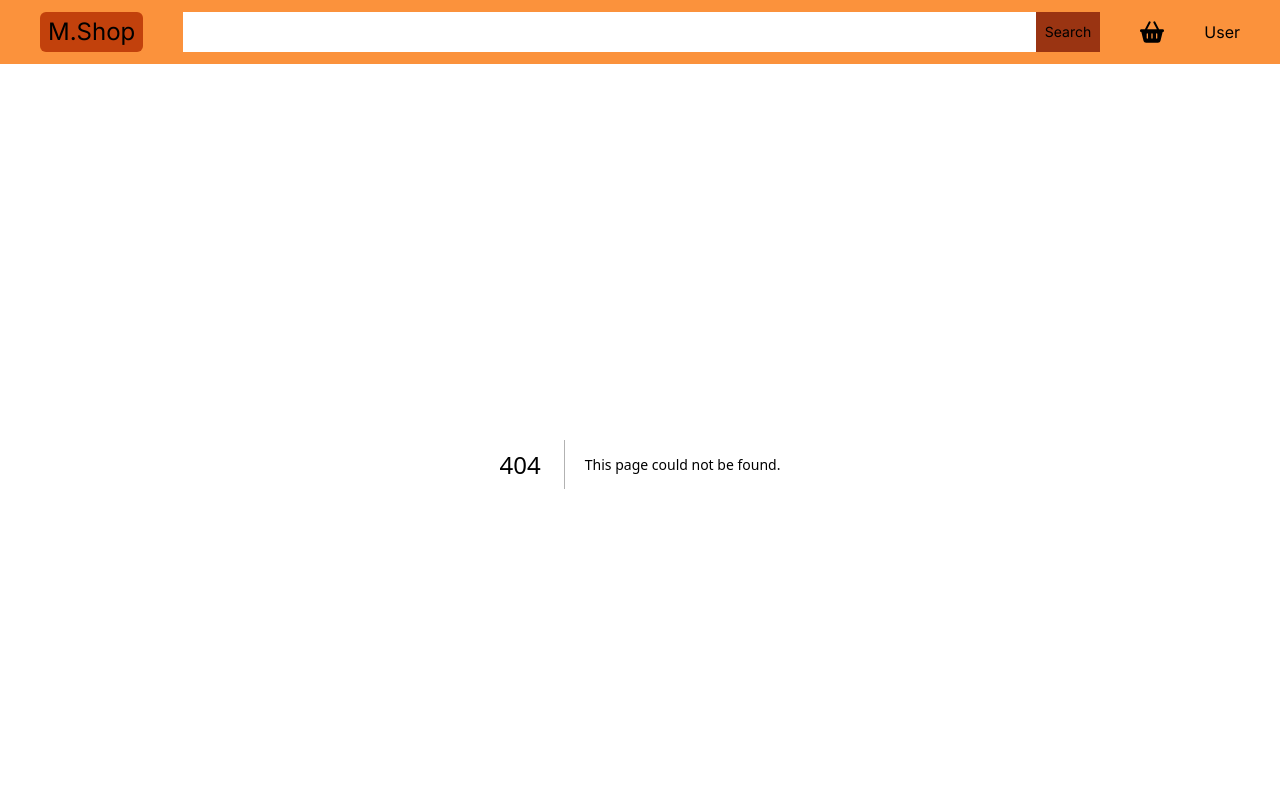
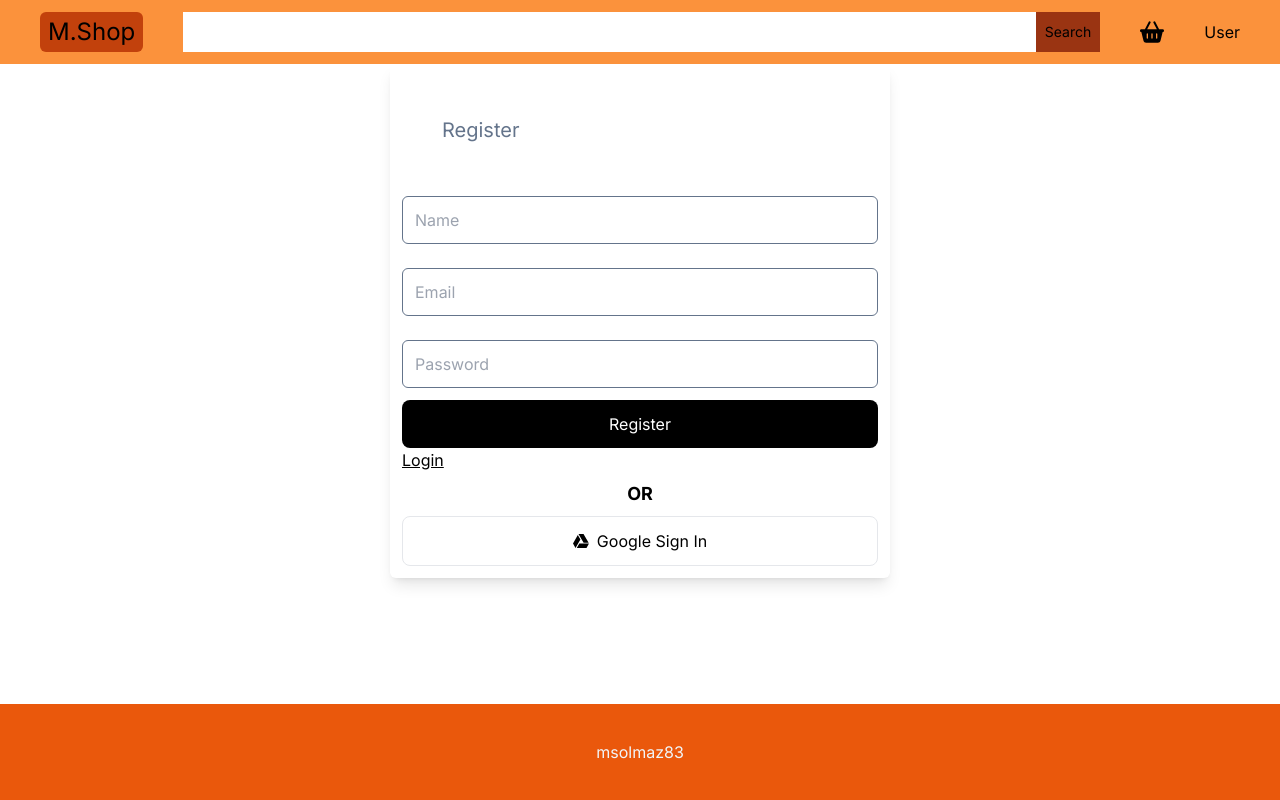
Before and after one commit to Msolmaz4/nextEcommerce, a Next.js app: page /register in a window 1280 px wide. Before the commit this address had no page. Shown: the top 800 px of the page. Built offline with nearby package versions, Linux system fonts and the light colour scheme.

Commit message:
prisma_anfang

```diff
--- /dev/null
+++ b/app/components/Container/AuthContanier.tsx
@@ -0,0 +1,10 @@
+import React from 'react'
+
+const AuthContainer = ({children}:{children:React.ReactNode}) => {
+    //bunu register ve login de sayfayi direk ortlamak icin bur hayirbir contanier zaptim
+  return (
+    <div className='min-h-fit h-full w-full flex items-center justify-center'>{children}</div>
+  )
+}
+
+export default AuthContainer
--- /dev/null
+++ b/app/components/auth/LoginClient.tsx
@@ -0,0 +1,57 @@
+"use client";
+import React from "react";
+//burda duyenleme icin bubnu cairdim
+import AuthContainer from "../Container/AuthContanier";
+import Heading from "../general/Heading";
+import Input from "../general/Input";
+import { error } from "console";
+import Button from "../general/Button";
+import { useForm, SubmitHandler, FieldValues } from "react-hook-form";
+import { FaGoogleDrive } from "react-icons/fa";
+import Link from "next/link";
+
+const LoginClient = () => {
+  const {
+    register,
+    handleSubmit,
+    watch,
+    formState: { errors },
+  } = useForm<FieldValues>();
+  const onSubmit: SubmitHandler<FieldValues> = (data) => console.log(data);
+
+  return (
+    <AuthContainer>
+      <div className="w-full md:w-[500px] p-3 shadow-lg rounded-md">
+        <Heading text="Login" />
+
+        <Input
+          placeholder="Email"
+          type="email"
+          id="email"
+          register={register}
+          errors={errors}
+          required
+        />
+        <Input
+          placeholder="Password"
+          type="password"
+          id="password"
+          register={register}
+          errors={errors}
+          required
+        />
+        <Button text="Login" onClick={handleSubmit(onSubmit)} />
+        <Link href="/register" className="underline">Sign In</Link>
+        <div className="text-center my-2 font-bold text-lg">OR</div>
+        <Button
+          text="Google gogin"
+          outline
+
+          icon={FaGoogleDrive}
+        />
+      </div>
+    </AuthContainer>
+  );
+};
+
+export default LoginClient;
--- /dev/null
+++ b/app/components/auth/RegisterClient.tsx
@@ -0,0 +1,64 @@
+"use client";
+import React from "react";
+//burda duyenleme icin bubnu cairdim
+import AuthContainer from "../Container/AuthContanier";
+import Heading from "../general/Heading";
+import Input from "../general/Input";
+import { error } from "console";
+import Button from "../general/Button";
+import { useForm, SubmitHandler, FieldValues } from "react-hook-form";
+import { FaGoogleDrive } from "react-icons/fa";
+import Link from "next/link";
+
+const RegisterClient = () => {
+  const {
+    register,
+    handleSubmit,
+    watch,
+    formState: { errors },
+  } = useForm<FieldValues>();
+  const onSubmit: SubmitHandler<FieldValues> = (data) => console.log(data);
+
+  return (
+    <AuthContainer>
+      <div className="w-full md:w-[500px] p-3 shadow-lg rounded-md">
+        <Heading text="Register" />
+        <Input
+          placeholder="Name"
+          type="text"
+          id="name"
+          register={register}
+          errors={errors}
+          required
+        />
+        <Input
+          placeholder="Email"
+          type="email"
+          id="email"
+          register={register}
+          errors={errors}
+          required
+        />
+        <Input
+          placeholder="Password"
+          type="password"
+          id="password"
+          register={register}
+          errors={errors}
+          required
+        />
+        <Button text="Register" onClick={handleSubmit(onSubmit)} />
+        <Link href="/login" className="underline">Login </Link>
+        <div className="text-center my-2 font-bold text-lg">OR</div>
+        <Button
+          text="Google  Sign In"
+          outline
+          onClick={() => alert("google sign in")}
+          icon={FaGoogleDrive}
+        />
+      </div>
+    </AuthContainer>
+  );
+};
+
+export default RegisterClient;
--- a/app/components/general/Button.tsx
+++ b/app/components/general/Button.tsx
@@ -6,14 +6,15 @@ interface ButtonProps {
     onClick?:(e:React.MouseEvent<HTMLButtonElement>) => void,
     small?:boolean
     outline?:boolean
-    //icon?:IconType | undefined
+    icon?:IconType | undefined
     disabled?:boolean
 }
 
-const Button:React.FC<ButtonProps> = ({text,onClick,small,outline,disabled}) => {
+const Button:React.FC<ButtonProps> = ({text,onClick,small,outline,disabled,icon:Icon}) => {
   return (
     <div>
-   <button disabled={disabled} className={`rounded-lg p-3 py-3 ${outline ? "border text-black" : "bg-black text-white"} ${small ? "w-[250px]" :"w-full"}`} onClick={onClick}>
+   <button disabled={disabled} className={`flex items-center justify-center gap-2 rounded-lg p-3 py-3 ${outline ? "border text-black" : "bg-black text-white"} ${small ? "w-[250px]" :"w-full"}`} onClick={onClick} >
+  {Icon && <Icon/>}
    {text}
 </button>
     </div>
--- /dev/null
+++ b/app/components/general/Input.tsx
@@ -0,0 +1,25 @@
+"use client"
+
+import {FieldErrors, FieldValues ,UseFormRegister} from "react-hook-form"
+
+interface InputProps {
+id:string
+placeholder:string
+disabled?:boolean
+type:string
+required?:boolean
+register:UseFormRegister<FieldValues>
+errors:FieldErrors
+}
+
+const Input:React.FC<InputProps> = ({
+    id,placeholder,disabled,type,required,register,errors
+}) => {
+  return (
+    // include validation with required or other standard HTML validation rules  reack hook balk dikka et
+    // <input {...register("exampleRequired", { required: true })} />
+    <input className={`w-full h-12 p-3 rounded-md outline-none my-3 ${errors[id] ? "border border-red-600":"border border-slate-500"}`} id={id} placeholder={placeholder} disabled={disabled} type={type} {...register(id,{required})}/>
+  )
+}
+
+export default Input
--- /dev/null
+++ b/app/login/page.tsx
@@ -0,0 +1,12 @@
+import React from 'react'
+import LoginClient from '../components/auth/LoginClient'
+
+const Login = () => {
+  return (
+    <div>
+        <LoginClient/>
+    </div>
+  )
+}
+
+export default Login
--- /dev/null
+++ b/app/register/page.tsx
@@ -0,0 +1,12 @@
+import React from 'react'
+import RegisterClient from '../components/auth/RegisterClient'
+
+const Register = () => {
+  return (
+    <div>
+        <RegisterClient/>
+    </div>
+  )
+}
+
+export default Register
--- a/package.json
+++ b/package.json
@@ -9,14 +9,18 @@
     "lint": "next lint"
   },
   "dependencies": {
+    "@auth/prisma-adapter": "^1.5.2",
     "@emotion/react": "^11.11.4",
     "@emotion/styled": "^11.11.5",
     "@fontsource/roboto": "^5.0.12",
     "@mui/material": "^5.15.14",
     "@mui/styled-engine-sc": "^6.0.0-alpha.18",
+    "@prisma/client": "^5.12.0",
     "next": "14.1.4",
+    "next-auth": "^4.24.7",
     "react": "^18",
     "react-dom": "^18",
+    "react-hook-form": "^7.51.2",
     "react-hot-toast": "^2.4.1",
     "react-icons": "^5.0.1",
     "react-infinite-scroll-component": "^6.1.0",
@@ -30,6 +34,7 @@
     "eslint": "^8",
     "eslint-config-next": "14.1.4",
     "postcss": "^8",
+    "prisma": "^5.12.0",
     "tailwindcss": "^3.3.0",
     "typescript": "^5"
   }
```
Also changed, not shown: 2 other files (tests, documents, lock files or other folders).
